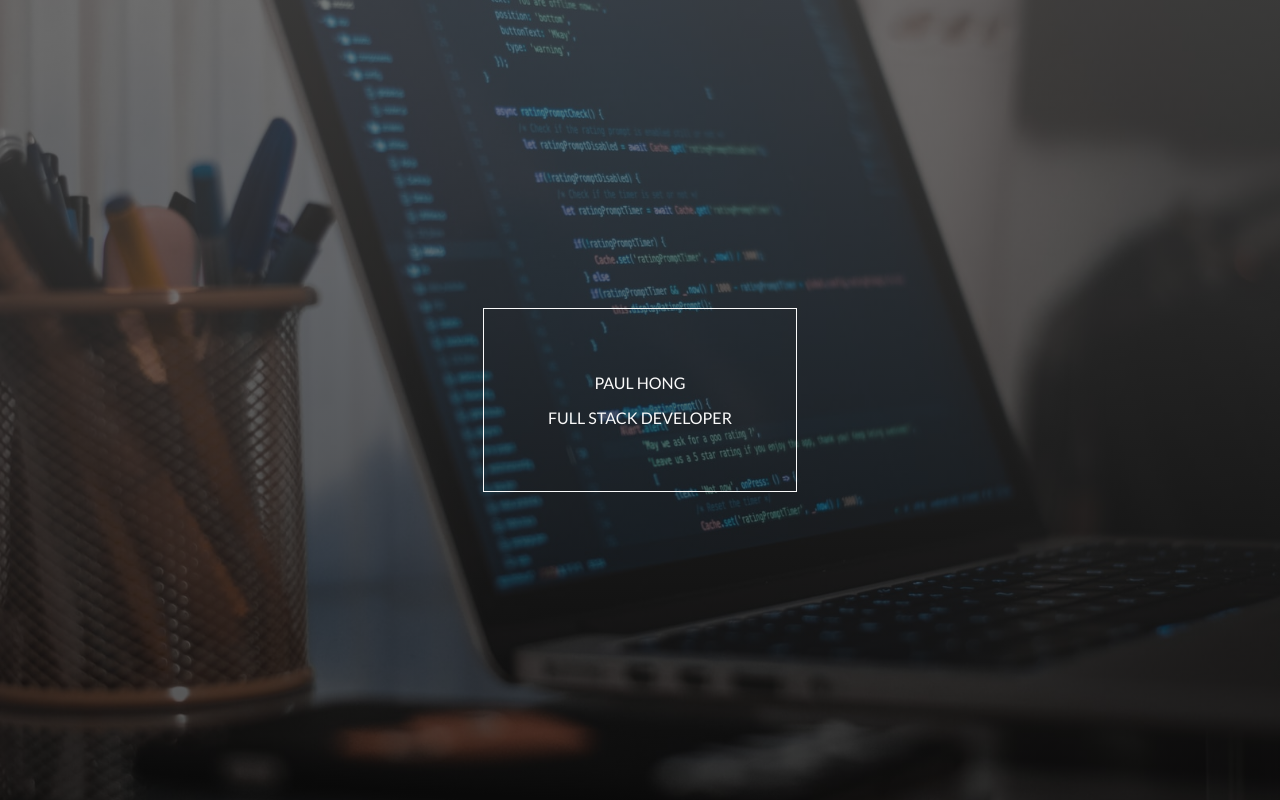
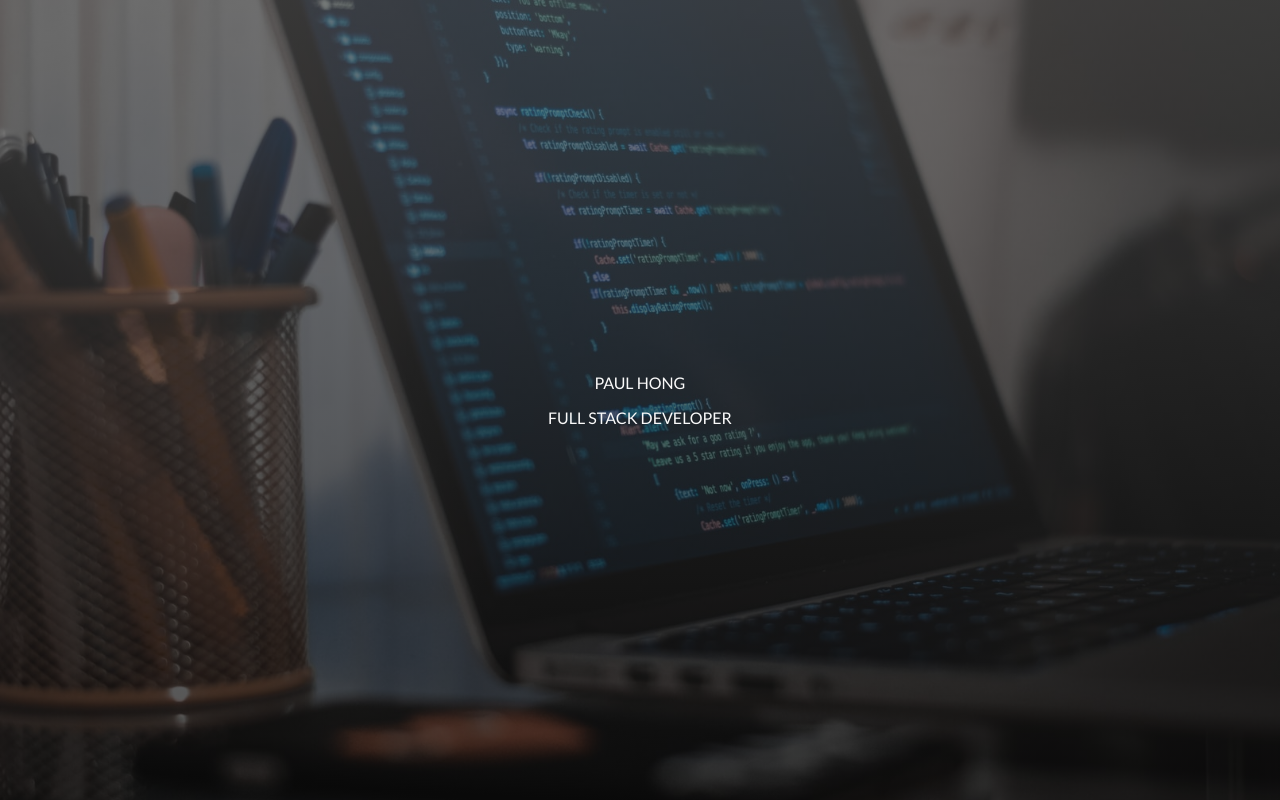
Before and after one commit to paul1124/Portfolio, a React (Create React App) app in the folder client/: page / in a window 1280 px wide. Shown: the top 800 px of the page. Built offline with nearby package versions, Linux system fonts and the light colour scheme; no server answers; a web font is replaced by a local one.

Commit message:
new branch

```diff
--- a/client/src/components/Home.jsx
+++ b/client/src/components/Home.jsx
@@ -17,44 +17,7 @@ export default function Home() {
         <section id="home" className="home" style={isMain ? mainStyle : null}>
             <div className="home-content">
                 <figure className="home-image"></figure>
-                <div className="home-main" style={{opacity: isMain ? 0 : 1}}>
-                    {/* <div className="home-main-content">
-                        <h2 className="home-title">
-                            Paul Hong
-                        </h2>
-                        <h4 className="home-subtitle">
-                            <div className="home-subtitle-underline"><span className="main-color">Full-Stack</span> Web Developer</div>
-                        </h4>
-                        <hr className="home-hr" />
-                        <div className="home-sub-content">
-                            <ul className="home-nav">
-                                <li><a href="#about">About</a></li>
-                                <li><a href="#project">Projects</a></li>
-                                <li><a href="#experience">Experience</a></li>
-                                <li><a href="#contact">Contact</a></li>
-                            </ul>
-                        </div>
-                        <hr className="home-hr-2nd" />
-                        <ul className="home-links">
-                            <li className="home-link">
-                                <a className="home-link-item" href="https://www.linkedin.com/in/paulhong931124">
-                                <FontAwesomeIcon icon={faLinkedin}/>
-                                </a>
-                            </li>
-
-                            <li className="home-link">
-                                <a className="home-link-item" href="https://www.github.com/paul1124">
-                                    <FontAwesomeIcon icon={faGithub}/>
-                                </a>
-                            </li>
-
-                            <li className="home-link">
-                                <a className="home-link-item" href="">
-                                    <FontAwesomeIcon icon={faFilePdf}/>
-                                </a>
-                            </li>
-                        </ul>
-                    </div> */}
+                <div className="home-main">
                     <div className="home-main-content">
                         <h2 className="home-title">
                             Paul Hong
--- a/client/src/components/styles/home.scss
+++ b/client/src/components/styles/home.scss
@@ -39,10 +39,46 @@
         color: $altwhite;
         align-self: center;
         padding: 4em;
-        border: 1px solid $altwhite;
+        // border: 1px solid $altwhite;
     }
 }
 
+.home-main-content {
+    position: relative;
+}
+@keyframes hvr-ripple-in {
+    100% {
+      top: 0;
+      right: 0;
+      bottom: 0;
+      left: 0;
+      opacity: 1;
+    }
+  }
+  .home-main-content {
+    display: inline-block;
+    vertical-align: middle;
+    -webkit-transform: perspective(1px) translateZ(0);
+    transform: perspective(1px) translateZ(0);
+    box-shadow: 0 0 1px rgba(0, 0, 0, 0);
+    position: relative;
+  }
+  .home-main-content:before {
+    content: '';
+    position: absolute;
+    border: #e1e1e1 solid 4px;
+    top: -12px;
+    right: -12px;
+    bottom: -12px;
+    left: -12px;
+    opacity: 0;
+    -webkit-animation-duration: 1s;
+    animation-duration: 1s;
+  }
+  .home-main-content:hover:before, .home-main-content:focus:before, .home-main-content:active:before {
+    -webkit-animation-name: hvr-ripple-in;
+    animation-name: hvr-ripple-in;
+  }
 .home {
 
     &-title {
```
